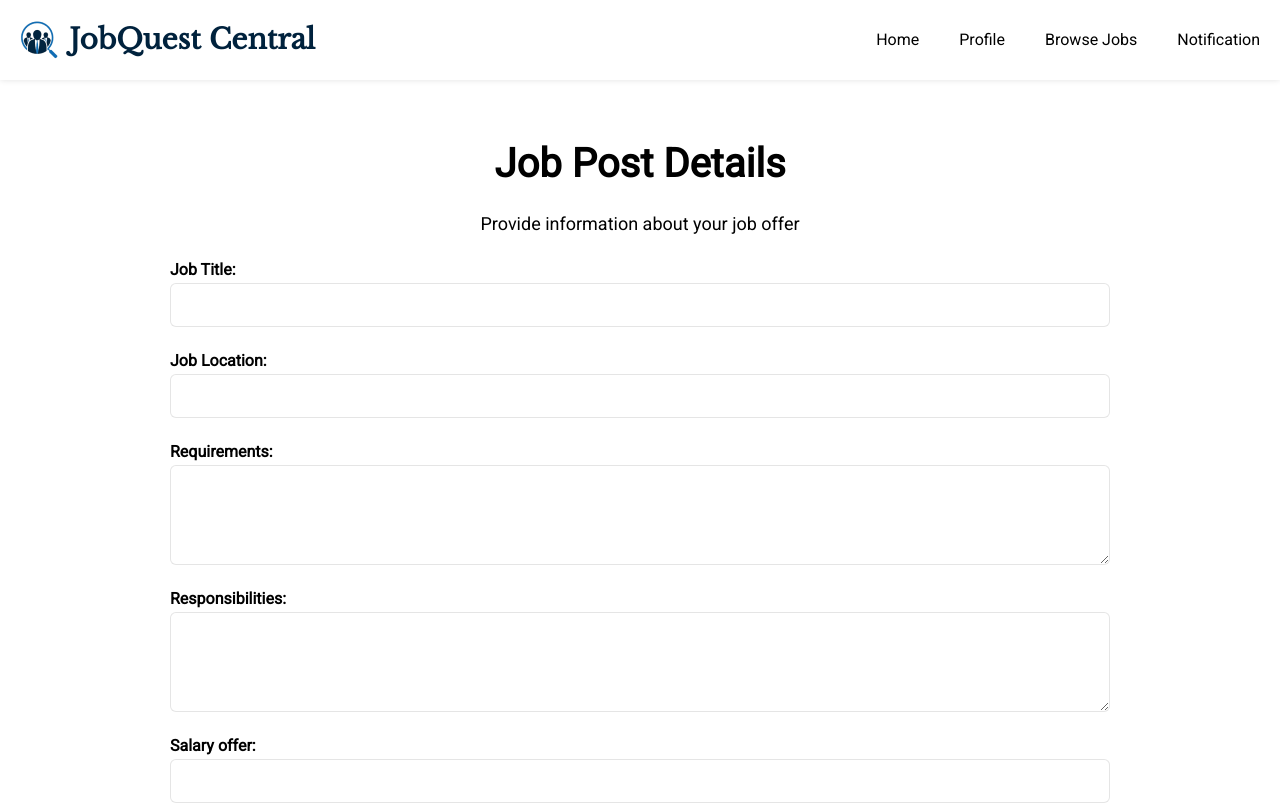
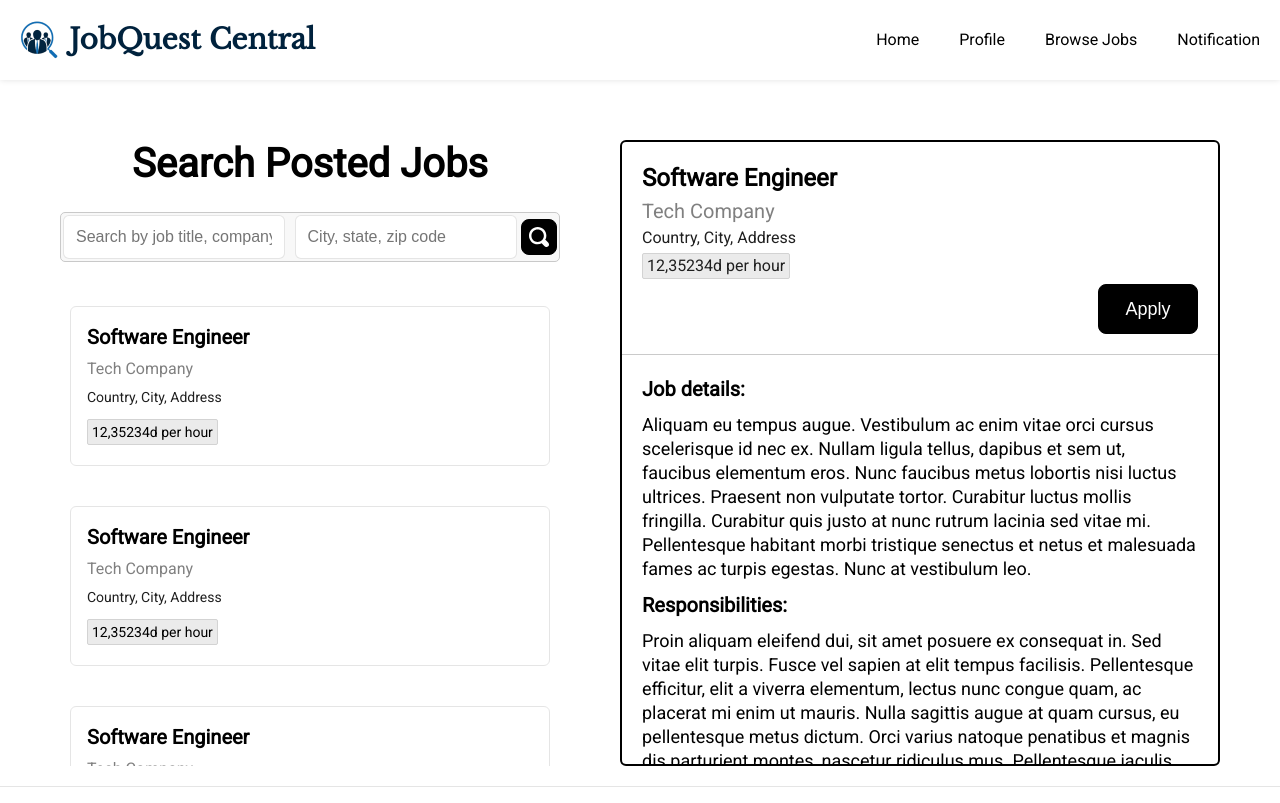
Before and after one commit to G-Jasser/GMC-Final-Project, a React (Vite) app: page / in a window 1280 px wide. Shown: the top 803 px of the page. Built offline with nearby package versions, Linux system fonts and the light colour scheme.

Commit message:
add JobDetail

```diff
--- a/src/App.jsx
+++ b/src/App.jsx
@@ -23,6 +23,7 @@ function App() {
   return (
     <>
       <NavbarSignedSeeker/>
+      <JobSearchSection/>
       <NewPostSection/>
       <GeneralFooter />
       <PostedJobsPage/>
--- a/src/components/AppliedToJobsSection.jsx
+++ b/src/components/AppliedToJobsSection.jsx
@@ -14,8 +14,8 @@ export const AppliedToJobsSection = () => {
                         <JobCardForSeeker />
                     </div>
                 </div>
-                <div className="image-wrapper">
-                    <img src="/logos/logo-full.png" alt="" />
+                <div className="job-post-section min-width-500">
+                    <JobPostDetails/>
                 </div>
             </div>
         </div>
--- a/src/components/JobCard.jsx
+++ b/src/components/JobCard.jsx
@@ -3,7 +3,6 @@ import "/src/css/card_style.css";
 
 export const JobCard = ({ JobDetail }) => {
     const JobDetailMock = { //DELETE THIS LATER
-        image_src: "/logos/just-logo-1.png",
         job_title: "Software Engineer",
         company_name: "Tech Company",
         location: "Country, City, Address",
--- /dev/null
+++ b/src/components/JobPostDetails.jsx
@@ -0,0 +1,46 @@
+import React from "react";
+import "/src/css/card_style.css";
+
+export const JobPostDetails = ({ JobDetail }) => {
+    const JobDetailMock = { //DELETE THIS LATER
+        job_title: "Software Engineer",
+        company_name: "Tech Company",
+        location: "Country, City, Address",
+        salary: "12,35234d per hour",
+        job_details: "Aliquam eu tempus augue. Vestibulum ac enim vitae orci cursus scelerisque id nec ex. Nullam ligula tellus, dapibus et sem ut, faucibus elementum eros. Nunc faucibus metus lobortis nisi luctus ultrices. Praesent non vulputate tortor. Curabitur luctus mollis fringilla. Curabitur quis justo at nunc rutrum lacinia sed vitae mi. Pellentesque habitant morbi tristique senectus et netus et malesuada fames ac turpis egestas. Nunc at vestibulum leo."
+        ,
+        job_responsibilities: "Proin aliquam eleifend dui, sit amet posuere ex consequat in. Sed vitae elit turpis. Fusce vel sapien at elit tempus facilisis. Pellentesque efficitur, elit a viverra elementum, lectus nunc congue quam, ac placerat mi enim ut mauris. Nulla sagittis augue at quam cursus, eu pellentesque metus dictum. Orci varius natoque penatibus et magnis dis parturient montes, nascetur ridiculus mus. Pellentesque iaculis blandit tortor ut condimentum. Cras feugiat elit sed urna maximus tempor. Nam dolor enim, dapibus et est eu, aliquet fermentum ex. Curabitur scelerisque tempor nisl sed dictum. Sed non turpis ac ex molestie suscipit.Proin aliquam eleifend dui, sit amet posuere ex consequat in. Sed vitae elit turpis. Fusce vel sapien at elit tempus facilisis. Pellentesque efficitur, elit a viverra elementum, lectus nunc congue quam, ac placerat mi enim ut mauris. Nulla sagittis augue at quam cursus, eu pellentesque metus dictum. Orci varius natoque penatibus et magnis dis parturient montes, nascetur ridiculus mus. Pellentesque iaculis blandit tortor ut condimentum. Cras feugiat elit sed urna maximus tempor. Nam dolor enim, dapibus et est eu, aliquet fermentum ex. Curabitur scelerisque tempor nisl sed dictum. Sed non turpis ac ex molestie suscipit"
+    }
+
+    return (
+        <div className="job-post-container">
+            {/* WRAP IN A LINK LATER TO OUTLET */}
+            <div className="top">
+                <div className="title">{JobDetailMock.job_title}</div>
+                <div className="company">{JobDetailMock.company_name}</div>
+                <div className="location">{JobDetailMock.location}</div>
+                <div className="tags">
+                    <div className="tag-styled salary">
+                        {JobDetailMock.salary}
+                    </div>
+                </div>
+                <div className="btn-right">
+                    <button className="button-styled secondary-button">
+                        Apply
+                    </button>
+                </div>
+            </div>
+            <div className="middle">
+                <div className="title-2">Job details:</div>
+                <p className="text-normal">
+                    {JobDetailMock.job_details}
+                </p>
+                <div className="title-2">Responsibilities:</div>
+                <p className="text-normal">
+                    {JobDetailMock.job_responsibilities}
+                </p>
+            </div>
+
+        </div>
+    );
+};
--- a/src/components/JobSearchSection.jsx
+++ b/src/components/JobSearchSection.jsx
@@ -2,6 +2,7 @@ import React from "react";
 import "/src/css/style.css";
 import { JobCard } from "./JobCard";
 import { JobSearchBar } from "./JobSearchBar";
+import { JobPostDetails } from "./JobPostDetails";
 
 export const JobSearchSection = () => {
     return (
@@ -19,8 +20,8 @@ export const JobSearchSection = () => {
                         <JobCard />
                     </div>
                 </div>
-                <div className="image-wrapper">
-                    <img src="/logos/logo-full.png" alt="" />
+                <div className="job-post-section min-width-500">
+                    <JobPostDetails/>
                 </div>
             </div>
         </div>
--- a/src/components/PostedJobsSection.jsx
+++ b/src/components/PostedJobsSection.jsx
@@ -1,6 +1,7 @@
 import React from "react";
 import "/src/css/style.css";
 import { JobCardForRecruiter } from "./JobCardForRecruiter";
+import { JobPostDetails } from "./JobPostDetails";
 
 export const PostedJobsSection = () => {
     return (
@@ -19,8 +20,8 @@ export const PostedJobsSection = () => {
                         <JobCardForRecruiter />
                     </div>
                 </div>
-                <div className="image-wrapper">
-                    <img src="/logos/logo-full.png" alt="" />
+                <div className="job-post-section min-width-500">
+                    <JobPostDetails/>
                 </div>
             </div>
         </div>
--- a/src/css/style.css
+++ b/src/css/style.css
@@ -818,3 +818,73 @@
 .btn-right {
     align-self: flex-end;
 }
+
+/* JOB POST CSS*/
+.job-post-section {
+    width: 100%;
+    height: 100%;
+}
+
+.job-post-container {
+    display: flex;
+    border-radius: 6px;
+    border: 2px solid #000;
+    background: #FFF;
+    flex-direction: column;
+    align-items: center;
+    flex: 1 0 0;
+    align-self: stretch;
+    width: 100%;
+    height: 100%;
+}
+
+.job-post-container .top {
+    display: flex;
+    padding: 20px;
+    border-bottom: 1px solid #cacaca;
+    flex-direction: column;
+    justify-content: flex-start;
+    align-items: flex-start;
+    gap: 5px;
+    align-self: stretch;
+}
+
+.job-post-container .title {
+    color: #000;
+    font-size: 24px;
+    font-weight: bold;
+    line-height: 32px;
+}
+
+.job-post-container .company {
+    color: #808080;
+    font-size: 20px;
+    line-height: 24px;
+    font-style: normal;
+    font-weight: 400;
+
+}
+
+.job-post-container .location,
+.job-post-container .salary {
+    color: #1F1F1F;
+    font-size: 16px;
+    line-height: 20px;
+    font-weight: 400;
+}
+
+.job-post-container .button-styled {
+    padding: 12px;
+    width: 100px;
+}
+
+.job-post-container .middle {
+    align-items: flex-start;
+    align-self: stretch;
+    display: flex;
+    flex-direction: column;
+    flex: 1 0 0;
+    gap: 10px;
+    overflow-y: auto;
+    padding: 20px;
+}
```
